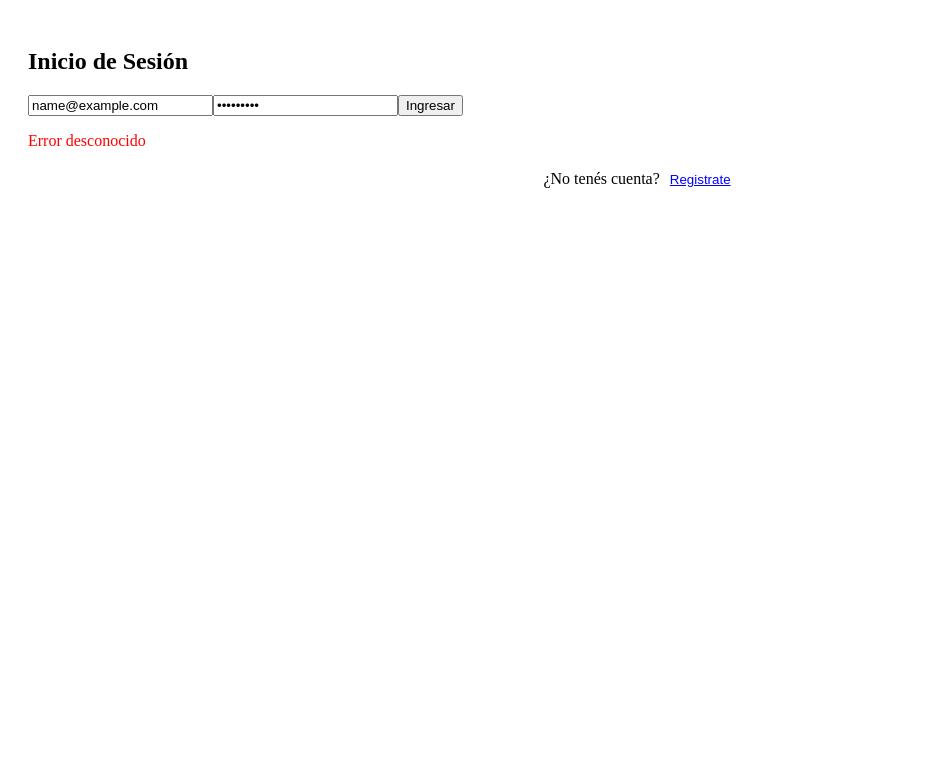
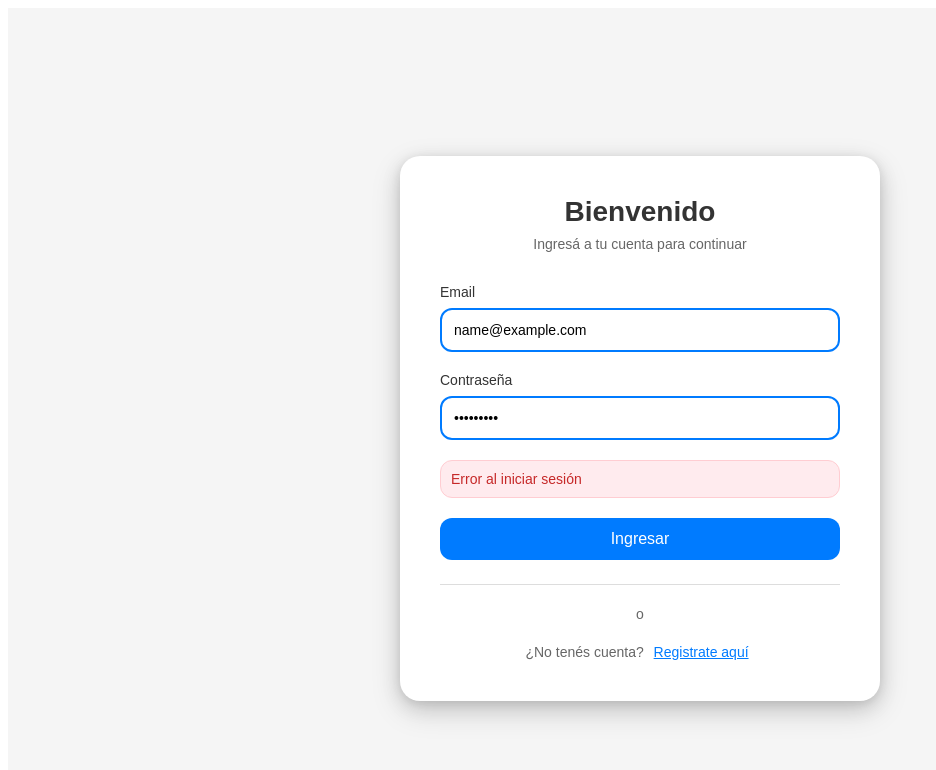
Before and after one commit to angiedejauregui/tp-semianrio, a React (Vite) app: page / in a window 1280 px wide. Both pictures are taken after typing "name@example.com", "Sample123" into the empty fields and a click on the button "Ingresar". Shown: the top 770 px of the page, without its empty margins (0-936 px from the left). Built offline with nearby package versions, Linux system fonts and the light colour scheme; no server answers.

Commit message:
mejoro diseño de inicio de sesion y registro

```diff
--- /dev/null
+++ b/postcss.config.js
@@ -0,0 +1,5 @@
+export default {
+  plugins: {
+    autoprefixer: {},
+  },
+}
--- /dev/null
+++ b/src/components/InicioSesion.css
@@ -0,0 +1,166 @@
+/* Container simple */
+.inicio-container {
+  display: flex;
+  justify-content: center;
+  align-items: center;
+  min-height: 100vh;
+  background-color: #f5f5f5;
+  font-family: Arial, sans-serif;
+  padding: 20px;
+}
+
+/* Caja principal elevada */
+.inicio-box {
+  background-color: #ffffff;
+  padding: 40px;
+  border-radius: 20px;
+  box-shadow:
+    0 10px 30px rgba(0, 0, 0, 0.15),
+    0 6px 20px rgba(0, 0, 0, 0.1),
+    0 2px 10px rgba(0, 0, 0, 0.08);
+  width: 100%;
+  max-width: 400px;
+}
+
+/* Header simple */
+.inicio-header {
+  text-align: center;
+  margin-bottom: 32px;
+}
+
+/* Título */
+.inicio-title {
+  margin: 0 0 8px 0;
+  font-size: 28px;
+  font-weight: 600;
+  color: #333;
+}
+
+.inicio-subtitle {
+  margin: 0;
+  font-size: 14px;
+  color: #666;
+}
+
+/* Formulario */
+.inicio-form {
+  margin-bottom: 24px;
+}
+
+.inicio-form-group {
+  margin-bottom: 20px;
+}
+
+.inicio-label {
+  display: block;
+  margin-bottom: 8px;
+  font-size: 14px;
+  font-weight: 500;
+  color: #333;
+}
+
+/* Inputs simples */
+.inicio-input {
+  width: 100%;
+  padding: 12px;
+  border-radius: 12px;
+  border: 2px solid #ddd;
+  font-size: 14px;
+  outline: none;
+  box-sizing: border-box;
+  font-family: inherit;
+}
+
+.inicio-input:focus {
+  border-color: #007bff;
+}
+
+/* Mantener el borde azul cuando el input tiene contenido */
+.inicio-input:not(:placeholder-shown) {
+  border-color: #007bff;
+}
+
+/* Mensaje de error simple */
+.inicio-error {
+  padding: 10px;
+  background-color: #ffebee;
+  border: 1px solid #ffcdd2;
+  border-radius: 12px;
+  margin-bottom: 20px;
+}
+
+.inicio-error-text {
+  margin: 0;
+  font-size: 14px;
+  color: #c62828;
+}
+
+/* Botón simple y sólido */
+.inicio-button {
+  width: 100%;
+  padding: 12px 24px;
+  background-color: #007bff;
+  color: #ffffff;
+  font-size: 16px;
+  font-weight: 500;
+  border: none;
+  border-radius: 12px;
+  cursor: pointer;
+}
+
+.inicio-button:hover {
+  background-color: #0056b3;
+}
+
+.inicio-button:disabled {
+  opacity: 0.6;
+  cursor: not-allowed;
+}
+
+/* Divisor simple */
+.inicio-divider {
+  text-align: center;
+  margin: 20px 0;
+}
+
+.inicio-divider-line {
+  border-top: 1px solid #ddd;
+  margin: 20px 0;
+}
+
+.inicio-divider-text {
+  color: #666;
+  font-size: 14px;
+}
+
+/* Sección de registro simple */
+.inicio-register {
+  text-align: center;
+  font-size: 14px;
+  color: #666;
+}
+
+.inicio-register-button {
+  background: none;
+  border: none;
+  color: #007bff;
+  font-weight: 500;
+  cursor: pointer;
+  font-size: 14px;
+  text-decoration: underline;
+}
+
+.inicio-register-button:hover {
+  color: #0056b3;
+}
+
+/* Responsive */
+@media (max-width: 480px) {
+  .inicio-box {
+    padding: 20px;
+  }
+
+  .inicio-title {
+    font-size: 24px;
+  }
+}
--- a/src/components/InicioSesion.jsx
+++ b/src/components/InicioSesion.jsx
@@ -1,5 +1,7 @@
 import axios from 'axios';
 import { useState } from 'react';
+import { toast } from 'react-toastify';
+import './InicioSesion.css';
 
 const InicioSesion = ({ onLogin, onGoToRegister }) => {
   const [form, setForm] = useState({ email: '', contrasena: '' });
@@ -7,34 +9,90 @@ const InicioSesion = ({ onLogin, onGoToRegister }) => {
 
   const handleChange = (e) => {
     setForm({ ...form, [e.target.name]: e.target.value });
+    if (error) setError('');
   };
 
   const handleSubmit = async (e) => {
     e.preventDefault();
     setError('');
+
+    if (!form.email.trim() || !form.contrasena.trim()) {
+      toast.error('Por favor complete todos los campos');
+      return;
+    }
+
     try {
       const res = await axios.post('http://localhost:5000/api/users/login', form);
       localStorage.setItem('userData', JSON.stringify(res.data.user));
-      onLogin(); // Avanza al dashboard
+      toast.success('Inicio de sesión exitoso');
+      onLogin();
     } catch (err) {
-      setError(err.response?.data?.error || 'Error desconocido');
+      setError(err.response?.data?.error || 'Error al iniciar sesión');
     }
   };
 
   return (
-    <div style={{ padding: '20px' }}>
-      <h2>Inicio de Sesión</h2>
-      <form onSubmit={handleSubmit}>
-        <input name="email" placeholder="Email" value={form.email} onChange={handleChange} required />
-        <input name="contrasena" type="password" placeholder="Contraseña" value={form.contrasena} onChange={handleChange} required />
-        <button type="submit">Ingresar</button>
-      </form>
-      {error && <p style={{ color: 'red' }}>{error}</p>}
-      <div style={{ marginTop: '20px', textAlign: 'center' }}>
-        <span>¿No tenés cuenta? </span>
-        <button type="button" style={{ color: 'blue', background: 'none', border: 'none', textDecoration: 'underline', cursor: 'pointer' }} onClick={onGoToRegister}>
-          Registrate
-        </button>
+    <div className="inicio-container">
+      <div className="inicio-box">
+        <div className="inicio-header">
+          <h2 className="inicio-title">Bienvenido</h2>
+          <p className="inicio-subtitle">Ingresá a tu cuenta para continuar</p>
+        </div>
+
+        <form onSubmit={handleSubmit} className="inicio-form">
+          <div className="inicio-form-group">
+            <label className="inicio-label">Email</label>
+            <input
+              name="email"
+              type="email"
+              placeholder="Ingrese su email"
+              value={form.email}
+              onChange={handleChange}
+              className="inicio-input"
+            />
+          </div>
+
+          <div className="inicio-form-group">
+            <label className="inicio-label">Contraseña</label>
+            <input
+              name="contrasena"
+              type="password"
+              placeholder="Ingrese su contraseña"
+              value={form.contrasena}
+              onChange={handleChange}
+              className="inicio-input"
+            />
+          </div>
+
+          {error && (
+            <div className="inicio-error">
+              <p className="inicio-error-text">{error}</p>
+            </div>
+          )}
+
+          <button
+            type="submit"
+            className="inicio-button"
+          >
+            Ingresar
+          </button>
+        </form>
+
+        <div className="inicio-divider">
+          <div className="inicio-divider-line"></div>
+          <span className="inicio-divider-text">o</span>
+        </div>
+
+        <div className="inicio-register">
+          <span>¿No tenés cuenta? </span>
+          <button
+            type="button"
+            className="inicio-register-button"
+            onClick={onGoToRegister}
+          >
+            Registrate aquí
+          </button>
+        </div>
       </div>
     </div>
   );
--- a/src/components/Registro.jsx
+++ b/src/components/Registro.jsx
@@ -1,5 +1,6 @@
 import axios from 'axios';
 import { useState } from 'react';
+import './InicioSesion.css'; // Reutilizamos los mismos estilos
 
 const Registro = ({ onRegister }) => {
   const [form, setForm] = useState({
@@ -8,31 +9,100 @@ const Registro = ({ onRegister }) => {
     email: '',
     contrasena: ''
   });
+  const [error, setError] = useState('');
 
   const handleChange = (e) => {
     setForm({ ...form, [e.target.name]: e.target.value });
+    if (error) setError('');
   };
 
   const handleSubmit = async (e) => {
     e.preventDefault();
+    setError('');
+
     try {
       await axios.post('http://localhost:5000/api/users/register', form);
       onRegister(); // Avanza al login
     } catch (err) {
-      alert('Error al registrar: ' + err.response.data.error);
+      setError(err.response?.data?.error || 'Error al registrarse');
     }
   };
 
   return (
-    <div style={{ padding: '20px' }}>
-      <h2>Registro de Usuario</h2>
-      <form onSubmit={handleSubmit}>
-        <input name="nombre" placeholder="Nombre" value={form.nombre} onChange={handleChange} required />
-        <input name="apellido" placeholder="Apellido" value={form.apellido} onChange={handleChange} required />
-        <input name="email" placeholder="Email" value={form.email} onChange={handleChange} required />
-        <input name="contrasena" type="password" placeholder="Contraseña" value={form.contrasena} onChange={handleChange} required />
-        <button type="submit">Registrarse</button>
-      </form>
+    <div className="inicio-container">
+      <div className="inicio-box">
+        <div className="inicio-header">
+          <h2 className="inicio-title">Crear Cuenta</h2>
+          <p className="inicio-subtitle">Completá tus datos para registrarte</p>
+        </div>
+
+        <form onSubmit={handleSubmit} className="inicio-form">
+          <div className="inicio-form-group">
+            <label className="inicio-label">Nombre</label>
+            <input
+              name="nombre"
+              type="text"
+              placeholder="Ingrese su nombre"
+              value={form.nombre}
+              onChange={handleChange}
+              required
+              className="inicio-input"
+            />
+          </div>
+
+          <div className="inicio-form-group">
+            <label className="inicio-label">Apellido</label>
+            <input
+              name="apellido"
+              type="text"
+              placeholder="Ingrese su apellido"
+              value={form.apellido}
+              onChange={handleChange}
+              required
+              className="inicio-input"
+            />
+          </div>
+
+          <div className="inicio-form-group">
+            <label className="inicio-label">Email</label>
+            <input
+              name="email"
+              type="email"
+              placeholder="Ingrese su email"
+              value={form.email}
+              onChange={handleChange}
+              required
+              className="inicio-input"
+            />
+          </div>
+
+          <div className="inicio-form-group">
+            <label className="inicio-label">Contraseña</label>
+            <input
+              name="contrasena"
+              type="password"
+              placeholder="Ingrese su contraseña"
+              value={form.contrasena}
+              onChange={handleChange}
+              required
+              className="inicio-input"
+            />
+          </div>
+
+          {error && (
+            <div className="inicio-error">
+              <p className="inicio-error-text">{error}</p>
+            </div>
+          )}
+
+          <button
+            type="submit"
+            className="inicio-button"
+          >
+            Registrarse
+          </button>
+        </form>
+      </div>
     </div>
   );
 };
--- /dev/null
+++ b/src/index.css
@@ -0,0 +1,69 @@
+:root {
+  font-family: Inter, system-ui, Avenir, Helvetica, Arial, sans-serif;
+  line-height: 1.5;
+  font-weight: 400;
+
+  color-scheme: light dark;
+  color: rgba(255, 255, 255, 0.87);
+  background-color: #242424;
+
+  font-synthesis: none;
+  text-rendering: optimizeLegibility;
+  -webkit-font-smoothing: antialiased;
+  -moz-osx-font-smoothing: grayscale;
+}
+
+a {
+  font-weight: 500;
+  color: #646cff;
+  text-decoration: inherit;
+}
+a:hover {
+  color: #535bf2;
+}
+
+body {
+  margin: 0;
+  display: flex;
+  place-items: center;
+  min-width: 320px;
+  min-height: 100vh;
+}
+
+h1 {
+  font-size: 3.2em;
+  line-height: 1.1;
+}
+
+button {
+  border-radius: 8px;
+  border: 1px solid transparent;
+  padding: 0.6em 1.2em;
+  font-size: 1em;
+  font-weight: 500;
+  font-family: inherit;
+  background-color: #1a1a1a;
+  color: #ffffff;
+  cursor: pointer;
+  transition: border-color 0.25s;
+}
+button:hover {
+  border-color: #646cff;
+}
+button:focus,
+button:focus-visible {
+  outline: 4px auto -webkit-focus-ring-color;
+}
+
+@media (prefers-color-scheme: light) {
+  :root {
+    color: #213547;
+    background-color: #ffffff;
+  }
+  a:hover {
+    color: #747bff;
+  }
+  button {
+    background-color: #f9f9f9;
+  }
+}
--- a/src/main.jsx
+++ b/src/main.jsx
@@ -1,9 +1,24 @@
 import { StrictMode } from 'react'
 import { createRoot } from 'react-dom/client'
+import { ToastContainer } from 'react-toastify'
+import 'react-toastify/dist/ReactToastify.css'
 import App from './App.jsx'
 
 createRoot(document.getElementById('root')).render(
-  <StrictMode>
-    <App />
-  </StrictMode>,
+  <>
+    <StrictMode>
+      <App />
+    </StrictMode>
+    <ToastContainer
+      position="top-center"
+      autoClose={3000}
+      hideProgressBar={false}
+      newestOnTop={false}
+      closeOnClick
+      rtl={false}
+      pauseOnFocusLoss
+      draggable
+      pauseOnHover
+    />
+  </>,
 )
```
